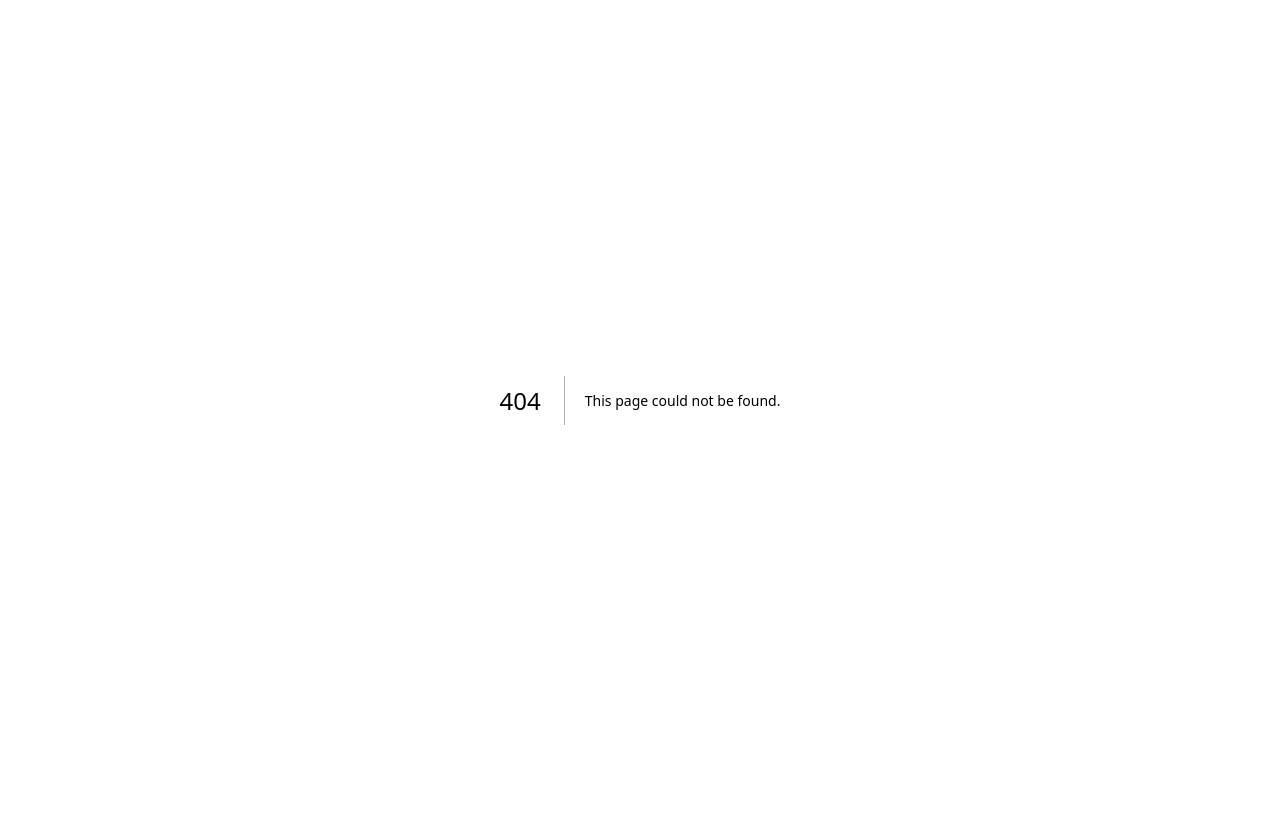
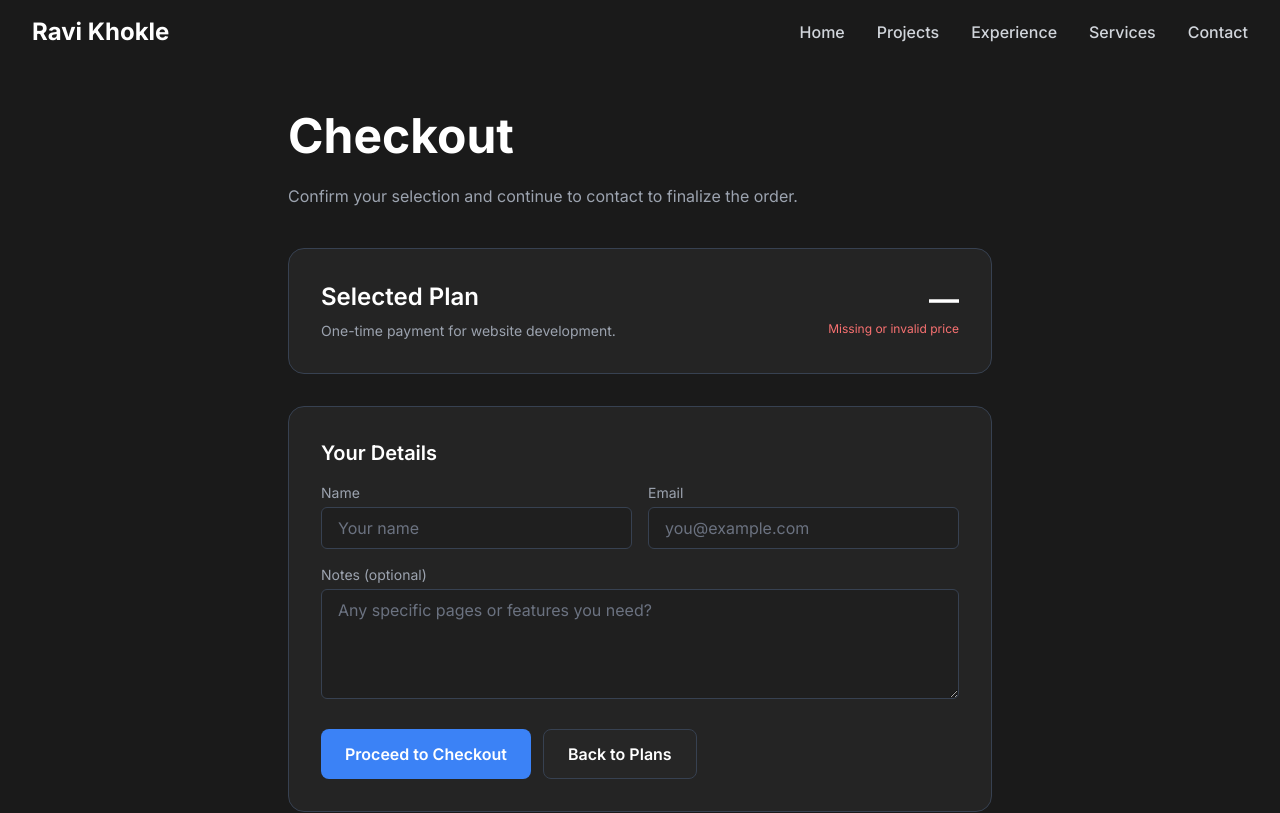
Before and after one commit to ravikhokle/portfolio, a Next.js app: page /checkout in a window 1280 px wide. Before the commit this address had no page. Shown: the top 813 px of the page. Built offline with nearby package versions, Linux system fonts and the light colour scheme.

Commit message:
added checkout

```diff
--- a/src/app/api/contact/route.ts
+++ b/src/app/api/contact/route.ts
@@ -1,10 +1,11 @@
 import { NextRequest, NextResponse } from 'next/server';
+import { getPlanById } from '@/lib/plans';
 import nodemailer from 'nodemailer';
 
 export async function POST(request: NextRequest) {
   try {
     const body = await request.json();
-    const { name, email, subject, message, budget } = body;
+  const { name, email, subject, message, budget, planId } = body;
 
     // Basic validation
     if (!name || !email || !subject || !message) {
@@ -25,6 +26,12 @@ export async function POST(request: NextRequest) {
       },
     });
 
+    // Resolve plan details server-side if provided
+    const plan = planId ? getPlanById(String(planId)) : undefined;
+    const budgetDisplay = plan?.price
+      ? new Intl.NumberFormat('en-IN', { style: 'currency', currency: 'INR', maximumFractionDigits: 0 }).format(plan.price)
+      : budget;
+
     // Email content
     const mailOptions = {
       from: process.env.EMAIL_USER,
@@ -37,7 +44,8 @@ export async function POST(request: NextRequest) {
             <p><strong>Name:</strong> ${name}</p>
             <p><strong>Email:</strong> ${email}</p>
             <p><strong>Subject:</strong> ${subject}</p>
-            ${budget ? `<p><strong>Budget:</strong> ${budget}</p>` : ''}
+            ${budgetDisplay ? `<p><strong>Budget:</strong> ${budgetDisplay}</p>` : ''}
+            ${plan ? `<p><strong>Plan:</strong> ${plan.name} (${budgetDisplay})</p>` : ''}
           </div>
           <div style="background: #ffffff; padding: 20px; border-left: 4px solid #3b82f6;">
             <h3>Message:</h3>
@@ -66,7 +74,8 @@ export async function POST(request: NextRequest) {
           <div style="background: #f8fafc; padding: 20px; border-radius: 8px; margin: 20px 0;">
             <h3 style="margin-top: 0;">Your Message Summary:</h3>
             <p><strong>Subject:</strong> ${subject}</p>
-            ${budget ? `<p><strong>Budget:</strong> ${budget}</p>` : ''}
+            ${budgetDisplay ? `<p><strong>Budget:</strong> ${budgetDisplay}</p>` : ''}
+            ${plan ? `<p><strong>Plan:</strong> ${plan.name}</p>` : ''}
             <p><strong>Message:</strong> ${message}</p>
           </div>
 
--- /dev/null
+++ b/src/app/checkout/page.tsx
@@ -0,0 +1,53 @@
+import type { Metadata } from 'next';
+import Header from '@/components/Header';
+import Footer from '@/components/Footer';
+import CheckoutForm from '@/components/CheckoutForm';
+import { getPlanById } from '@/lib/plans';
+
+export const metadata: Metadata = {
+  title: 'Checkout | Ravi Khokle',
+  description: 'Review your selected plan and price before proceeding.',
+  alternates: { canonical: '/checkout' },
+  openGraph: { url: '/checkout', title: 'Checkout | Ravi Khokle' },
+};
+
+type SearchParams = { plan?: string };
+
+export default function CheckoutPage({ searchParams }: { searchParams?: SearchParams }) {
+  const planId = searchParams?.plan ?? '';
+  const plan = getPlanById(planId);
+  const planName = plan?.name ?? 'Selected Plan';
+  const priceNumber = plan?.price ?? 0;
+  const isValidPrice = priceNumber > 0;
+  const priceFormatted = isValidPrice
+    ? new Intl.NumberFormat('en-IN', { style: 'currency', currency: 'INR', maximumFractionDigits: 0 }).format(priceNumber)
+    : '—';
+
+  return (
+    <main className="min-h-screen bg-[#1a1a1a] text-white">
+      <Header />
+      <section className="max-w-3xl mx-auto px-4 sm:px-6 lg:px-8 pt-28 pb-16">
+        <h1 className="text-4xl md:text-5xl font-bold mb-6">Checkout</h1>
+        <p className="text-gray-400 mb-10">Confirm your selection and continue to contact to finalize the order.</p>
+
+  <div className="bg-[#242424] border border-gray-700 rounded-2xl p-6 sm:p-8 mb-8">
+          <div className="flex items-start justify-between gap-4">
+            <div>
+              <h2 className="text-2xl font-semibold mb-2">{planName}</h2>
+              <p className="text-gray-400 text-sm">One-time payment for website development.</p>
+            </div>
+            <div className="text-right">
+              <div className="text-3xl font-bold">{priceFormatted}</div>
+              {!isValidPrice && (
+                <div className="text-xs text-red-400 mt-1">Missing or invalid price</div>
+              )}
+            </div>
+          </div>
+        </div>
+
+  <CheckoutForm planName={planName} price={isValidPrice ? priceNumber : 0} planId={planId} />
+      </section>
+      <Footer />
+    </main>
+  );
+}
--- a/src/app/layout.tsx
+++ b/src/app/layout.tsx
@@ -70,7 +70,7 @@ export default function RootLayout({
               sameAs: [
                 "https://github.com/ravikhokle",
                 "https://www.linkedin.com/in/ravikhokle/",
-                "https://twitter.com/ravikhokle",
+                "https://www.instagram.com/ravi__khokle/",
               ],
             }),
           }}
--- a/src/app/sitemap.ts
+++ b/src/app/sitemap.ts
@@ -5,6 +5,7 @@ export default function sitemap(): MetadataRoute.Sitemap {
   const now = new Date();
   return [
     { url: `${baseUrl}/`, lastModified: now, changeFrequency: 'weekly', priority: 1 },
+  { url: `${baseUrl}/checkout`, lastModified: now, changeFrequency: 'monthly', priority: 0.6 },
     { url: `${baseUrl}/privacy-policy`, lastModified: now, changeFrequency: 'yearly', priority: 0.5 },
     { url: `${baseUrl}/terms-and-conditions`, lastModified: now, changeFrequency: 'yearly', priority: 0.5 },
     { url: `${baseUrl}/refund-policy`, lastModified: now, changeFrequency: 'yearly', priority: 0.5 },
--- /dev/null
+++ b/src/components/CheckoutForm.tsx
@@ -0,0 +1,105 @@
+"use client";
+
+import { useState } from 'react';
+
+interface CheckoutFormProps {
+  planName: string;
+  price: number;
+  planId?: string;
+}
+
+export default function CheckoutForm({ planName, price, planId }: CheckoutFormProps) {
+  const [name, setName] = useState("");
+  const [email, setEmail] = useState("");
+  const [notes, setNotes] = useState("");
+  const [loading, setLoading] = useState(false);
+  const [status, setStatus] = useState<null | { ok: boolean; msg: string }>(null);
+
+  const priceDisplay = new Intl.NumberFormat('en-IN', { style: 'currency', currency: 'INR', maximumFractionDigits: 0 }).format(price);
+
+  const onSubmit = async (e: React.FormEvent) => {
+    e.preventDefault();
+    setStatus(null);
+    setLoading(true);
+    try {
+      const res = await fetch('/api/contact', {
+        method: 'POST',
+        headers: { 'Content-Type': 'application/json' },
+        body: JSON.stringify({
+          name,
+          email,
+          subject: `Checkout: ${planName}`,
+          budget: priceDisplay,
+          planId,
+          message: `Checkout intent submitted from website.\n\nPlan: ${planName}\nPrice: ${priceDisplay}\n\nNotes: ${notes || '—'}`,
+        }),
+      });
+      if (!res.ok) throw new Error('Failed to submit');
+      setStatus({ ok: true, msg: 'Submitted! I will contact you shortly.' });
+      setName("");
+      setEmail("");
+      setNotes("");
+    } catch (err) {
+      setStatus({ ok: false, msg: 'Failed to submit. Please try again.' });
+    } finally {
+      setLoading(false);
+    }
+  };
+
+  return (
+    <form onSubmit={onSubmit} className="bg-[#242424] border border-gray-700 rounded-2xl p-6 sm:p-8">
+      <h3 className="text-xl font-semibold mb-4">Your Details</h3>
+      <div className="grid grid-cols-1 sm:grid-cols-2 gap-4 mb-4">
+        <div>
+          <label className="block text-sm text-gray-400 mb-1">Name</label>
+          <input
+            type="text"
+            className="w-full rounded-md bg-[#1f1f1f] border border-gray-700 px-4 py-2 text-white placeholder-gray-500 focus:outline-none focus:ring-2 focus:ring-[#3b82f6]"
+            placeholder="Your name"
+            value={name}
+            onChange={(e) => setName(e.target.value)}
+            required
+          />
+        </div>
+        <div>
+          <label className="block text-sm text-gray-400 mb-1">Email</label>
+          <input
+            type="email"
+            className="w-full rounded-md bg-[#1f1f1f] border border-gray-700 px-4 py-2 text-white placeholder-gray-500 focus:outline-none focus:ring-2 focus:ring-[#3b82f6]"
+            placeholder="you@example.com"
+            value={email}
+            onChange={(e) => setEmail(e.target.value)}
+            required
+          />
+        </div>
+      </div>
+      <div className="mb-6">
+        <label className="block text-sm text-gray-400 mb-1">Notes (optional)</label>
+        <textarea
+          className="w-full min-h-[110px] rounded-md bg-[#1f1f1f] border border-gray-700 px-4 py-2 text-white placeholder-gray-500 focus:outline-none focus:ring-2 focus:ring-[#3b82f6]"
+          placeholder="Any specific pages or features you need?"
+          value={notes}
+          onChange={(e) => setNotes(e.target.value)}
+        />
+      </div>
+      <div className="flex flex-col sm:flex-row gap-3">
+        <button
+          type="submit"
+          disabled={loading}
+          className="inline-flex items-center justify-center px-6 py-3 rounded-lg bg-[#3b82f6] hover:bg-blue-700 disabled:opacity-60 disabled:cursor-not-allowed text-white font-semibold"
+        >
+          {loading ? 'Processing…' : 'Proceed to Checkout'}
+        </button>
+        <a
+          href="/#plan"
+          className="inline-flex items-center justify-center px-6 py-3 rounded-lg bg-[#262626] hover:bg-[#333] text-white font-semibold border border-gray-700"
+        >
+          Back to Plans
+        </a>
+      </div>
+      {status && (
+        <div className={`mt-4 text-sm ${status.ok ? 'text-green-400' : 'text-red-400'}`}>{status.msg}</div>
+      )}
+    </form>
+  );
+}
--- a/src/components/Contact.tsx
+++ b/src/components/Contact.tsx
@@ -2,7 +2,7 @@
 
 import { useState } from 'react';
 import { motion } from 'framer-motion';
-import { Mail, Phone, MapPin, Send, CheckCircle, AlertCircle, Github, Linkedin, Twitter } from 'lucide-react';
+import { Mail, Phone, MapPin, Send, CheckCircle, AlertCircle, Github, Linkedin, Instagram } from 'lucide-react';
 
 const Contact = () => {
   const [formData, setFormData] = useState({
@@ -61,8 +61,8 @@ const Contact = () => {
     {
       icon: <Mail size={24} />,
       label: "Email",
-      value: "ravikhokle1@gmail.com",
-      href: "mailto:ravikhokle1@gmail.com"
+  value: "contact@ravikhokle.site",
+  href: "mailto:contact@ravikhokle.site"
     },
     {
       icon: <Phone size={24} />,
@@ -92,10 +92,10 @@ const Contact = () => {
       color: "hover:text-blue-600"
     },
     {
-      icon: <Twitter size={24} />,
-      label: "Twitter",
-      href: "https://twitter.com/ravikhokle",
-      color: "hover:text-blue-400"
+      icon: <Instagram size={24} />,
+      label: "Instagram",
+      href: "https://www.instagram.com/ravi__khokle/",
+      color: "hover:text-pink-500"
     }
   ];
 
--- a/src/components/Footer.tsx
+++ b/src/components/Footer.tsx
@@ -2,7 +2,7 @@
 
 import Link from 'next/link';
 import { motion } from 'framer-motion';
-import { Github, Linkedin, Mail, Twitter } from 'lucide-react';
+import { Github, Linkedin, Mail, Instagram } from 'lucide-react';
 
 const Footer = () => {
   const SITE_URL = 'https://ravikhokle.site';
@@ -16,7 +16,7 @@ const Footer = () => {
 
   const services = [
     'Full Stack Development',
-    'UI/UX Design',
+    'WordPress Design',
     'Mobile Development',
     'E-Commerce Solutions',
     'Performance Optimization',
@@ -34,9 +34,9 @@ const Footer = () => {
       label: "LinkedIn"
     },
     {
-      icon: <Twitter size={20} />,
-      href: "https://twitter.com/ravikhokle",
-      label: "Twitter"
+      icon: <Instagram size={20} />,
+      href: "https://www.instagram.com/ravi__khokle/",
+      label: "Instagram"
     },
     {
       icon: <Mail size={20} />,
--- a/src/components/Header.tsx
+++ b/src/components/Header.tsx
@@ -20,6 +20,20 @@ const Header = () => {
     return () => window.removeEventListener('scroll', handleScroll);
   }, []);
 
+  // Lock body scroll when mobile menu is open
+  useEffect(() => {
+    if (!mounted) return;
+    const original = document.body.style.overflow;
+    if (isMobileMenuOpen) {
+      document.body.style.overflow = 'hidden';
+    } else {
+      document.body.style.overflow = original || '';
+    }
+    return () => {
+      document.body.style.overflow = original || '';
+    };
+  }, [isMobileMenuOpen, mounted]);
+
   const pathname = usePathname();
   const SITE_URL = 'https://ravikhokle.site';
 
@@ -31,13 +45,22 @@ const Header = () => {
     { name: 'Contact', id: 'contact' },
   ];
 
+  const scrollToWithOffset = (id: string) => {
+    const el = document.querySelector<HTMLElement>(`#${id}`);
+    if (!el) return;
+    const headerEl = document.getElementById('site-header');
+    const headerH = headerEl?.offsetHeight ?? 72; // default ~64-72px
+    const extraGap = 8; // px extra visual gap
+    const top = el.getBoundingClientRect().top + window.scrollY - headerH - extraGap;
+    window.scrollTo({ top: Math.max(top, 0), behavior: 'smooth' });
+  };
+
   const handleNavClick = (e: React.MouseEvent<HTMLAnchorElement>, id: string) => {
     // Always prevent default to keep SPA behavior and support local dev
     e.preventDefault();
     const section = id === 'home' ? 'home' : id;
     if (pathname === '/' || pathname === '') {
-      const el = document.querySelector(`#${section}`);
-      if (el) el.scrollIntoView({ behavior: 'smooth' });
+      scrollToWithOffset(section);
     } else {
       // Navigate within current origin to preserve environment (dev/prod)
       window.location.href = `/#${section}`;
@@ -45,10 +68,22 @@ const Header = () => {
     setIsMobileMenuOpen(false);
   };
 
+  // When landing on a hash (e.g., navigating from another page), adjust for header offset
+  useEffect(() => {
+    if (!mounted) return;
+    const hash = window.location.hash;
+    if (hash && (pathname === '/' || pathname === '')) {
+      const id = hash.replace('#', '');
+      // Allow layout to settle
+      requestAnimationFrame(() => scrollToWithOffset(id));
+    }
+  }, [mounted, pathname]);
+
   if (!mounted) return null;
 
   return (
     <motion.header
+      id="site-header"
       initial={{ y: -100 }}
       animate={{ y: 0 }}
       className={`fixed top-0 left-0 right-0 z-50 transition-all duration-300 ${
@@ -94,18 +129,25 @@ const Header = () => {
           </motion.button>
         </div>
 
+        {/* Backdrop */}
+        {isMobileMenuOpen && (
+          <div
+            onClick={() => setIsMobileMenuOpen(false)}
+            className="fixed inset-0 bg-black/50 backdrop-blur-[1px] md:hidden z-[55]"
+          />
+        )}
+
         {/* Mobile Navigation */}
         <motion.nav
-          initial={{ opacity: 0, height: 0 }}
-          animate={{
-            opacity: isMobileMenuOpen ? 1 : 0,
-            height: isMobileMenuOpen ? 'auto' : 0,
-          }}
-          className="md:hidden overflow-hidden bg-[#242424] rounded-lg shadow-lg mt-2 mx-2"
+          initial={{ opacity: 0, y: -10 }}
+          animate={{ opacity: isMobileMenuOpen ? 1 : 0, y: isMobileMenuOpen ? 0 : -10 }}
+          className="md:hidden fixed top-[64px] left-0 right-0 z-[60] mx-2"
+          style={{ pointerEvents: isMobileMenuOpen ? 'auto' : 'none' }}
         >
-          <div className="py-4 space-y-1">
+          <div className="overflow-hidden bg-[#242424] rounded-lg shadow-lg">
+            <div className="py-2">
               {navItems.map((item) => {
-              const href = item.id === 'home' ? `${SITE_URL}/` : `${SITE_URL}/#${item.id}`;
+                const href = item.id === 'home' ? '/#home' : `/#${item.id}`;
                 return (
                   <Link
                     key={item.name}
@@ -118,6 +160,7 @@ const Header = () => {
                 );
               })}
             </div>
+          </div>
         </motion.nav>
       </div>
     </motion.header>
--- a/src/components/Plan.tsx
+++ b/src/components/Plan.tsx
@@ -44,17 +44,14 @@ const Plan = () => {
 							<li>✔️ Fast, mobile-friendly, and secure</li>
 							<li>✔️ 1 month free support</li>
 						</ul>
-						<motion.button
+						<motion.a
 							whileHover={{ scale: 1.03 }}
 							whileTap={{ scale: 0.97 }}
-							onClick={() => {
-								const element = document.querySelector('#contact');
-								if (element) element.scrollIntoView({ behavior: 'smooth' });
-							}}
-							className="mt-auto w-full px-8 py-4 bg-[#3b82f6] hover:bg-blue-700 text-white rounded-lg font-bold text-lg transition-colors shadow-lg"
+							href={`/checkout?plan=wordpress`}
+							className="mt-auto w-full inline-flex items-center justify-center px-8 py-4 bg-[#3b82f6] hover:bg-blue-700 text-white rounded-lg font-bold text-lg transition-colors shadow-lg"
 						>
 							Buy Now
-						</motion.button>
+						</motion.a>
 					</motion.div>
 
 					{/* MERN/Next.js Plan */}
@@ -80,17 +77,14 @@ const Plan = () => {
 							<li>✔️ Fast, mobile-friendly, and secure</li>
 							<li>✔️ 1 month free support</li>
 						</ul>
-						<motion.button
+						<motion.a
 							whileHover={{ scale: 1.03 }}
 							whileTap={{ scale: 0.97 }}
-							onClick={() => {
-								const element = document.querySelector('#contact');
-								if (element) element.scrollIntoView({ behavior: 'smooth' });
-							}}
-							className="mt-auto w-full px-8 py-4 bg-[#ff6b35] hover:bg-orange-600 text-white rounded-lg font-bold text-lg transition-colors shadow-lg"
+							href={`/checkout?plan=nextjs-mernn`}
+							className="mt-auto w-full inline-flex items-center justify-center px-8 py-4 bg-[#ff6b35] hover:bg-orange-600 text-white rounded-lg font-bold text-lg transition-colors shadow-lg"
 						>
 							Buy Now
-						</motion.button>
+						</motion.a>
 					</motion.div>
 				</div>
 				<div className="mt-8 text-gray-400 text-sm">
--- /dev/null
+++ b/src/lib/plans.ts
@@ -0,0 +1,23 @@
+export type Plan = {
+  id: string; // slug
+  name: string;
+  price: number; // INR
+};
+
+export const PLANS: Plan[] = [
+  {
+    id: 'wordpress',
+    name: 'WordPress Business Website',
+    price: 10000,
+  },
+  {
+    id: 'nextjs-mernn',
+    name: 'Custom Business Website (Next.js/MERN)',
+    price: 15000,
+  },
+];
+
+export function getPlanById(id?: string | null): Plan | undefined {
+  if (!id) return undefined;
+  return PLANS.find((p) => p.id === id);
+}
```
Also changed, not shown: public/Images/exprience/LumonixLabsAI.png (added), public/Images/exprience/TOS.png (added). Lines whose indentation alone changed are shown as unchanged.
